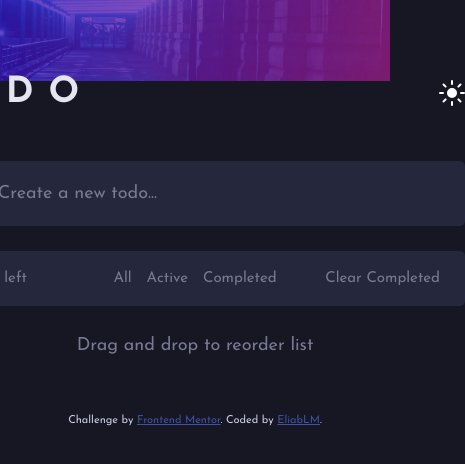
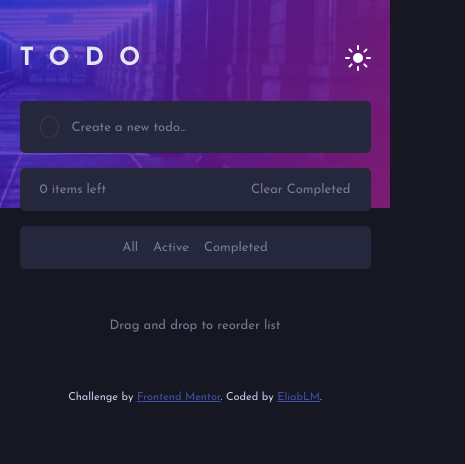
Before and after one commit to EliabLM/todo-app, a React (Create React App) app: page / in a window 390 px wide. Shown: the top 464 px of the page, 465 px wide, since content can reach past the window. Built offline with nearby package versions, Linux system fonts and the light colour scheme.

Commit message:
Agrega responsive design mobile version dark mode

```diff
--- a/src/App.css
+++ b/src/App.css
@@ -37,32 +37,50 @@ body {
 	position: relative;
 	display: flex;
 	flex-direction: column;
-	align-items: center;
-	width: 100vw;
-	height: 100vh;
 	background: var(--Very-Dark-Blue);
-	background-repeat: no-repeat;
 }
 
 .img-background {
 	position: absolute;
-	left: 0;
-	right: 0;
 	z-index: -1;
 	width: 100%;
-	margin-left: auto;
-	margin-right: auto;
+}
+
+.img-background-dark-mobile {
+	display: none;
 }
 
 .main {
-	/* outline: 1px solid white; */
+	display: flex;
 	flex-direction: column;
+	justify-content: center;
 	min-width: 540px;
-	margin-bottom: 50px;
+	margin: 0px 31.25% 80px 31.25%;
 }
 
 .drag-and-drop {
 	text-align: center;
+	font-size: 15px;
 	font-weight: 400;
 	color: var(--Dark-Grayish-Blue);
 }
+
+/* Media queries */
+@media screen and (max-width: 1000px) {
+	.img-background-dark-desktop {
+		display: none;
+	}
+
+	.img-background-dark-mobile {
+		display: block;
+	}
+
+	.main {
+		margin: 0px 5% 50px 5%;
+		min-width: 0px;
+	}
+
+	.drag-and-drop {
+		font-size: 13px;
+	}
+}
--- a/src/App.js
+++ b/src/App.js
@@ -5,6 +5,7 @@ import { CreateTodo } from './components/CreateTodo/CreateTodo';
 import { ListTodo } from './components/ListTodo/ListTodo';
 import { FilterTodo } from './components/FilterTodo/FilterTodo';
 import bgDesktopDark from './images/bg-desktop-dark.jpg';
+import bgMobileDark from './images/bg-mobile-dark.jpg';
 import './App.css';
 
 function App() {
@@ -54,7 +55,7 @@ function App() {
 		guardarTodo(nuevosTodos);
 	};
 
-	// filtrar todos con los botones all, active y completed
+	// filtrar to-dos con los botones all, active y completed
 	let mostrarTodos = [];
 	if (filtrarTodo === 'all') {
 		mostrarTodos = todos;
@@ -76,7 +77,16 @@ function App() {
 	// App UI
 	return (
 		<Fragment>
-			<img className="img-background" src={bgDesktopDark} alt="Background" />
+			<img
+				className="img-background-dark-desktop img-background"
+				src={bgDesktopDark}
+				alt="Background dark desktop"
+			/>
+			<img
+				className="img-background-dark-mobile img-background"
+				src={bgMobileDark}
+				alt="Background dark mobile"
+			/>
 			<Header />
 			<main className="main">
 				<CreateTodo agregarTodo={agregarTodo} />
--- a/src/components/CounterTodo/CounterTodo.css
+++ b/src/components/CounterTodo/CounterTodo.css
@@ -25,3 +25,18 @@
 .clear-btn:hover {
 	color: var(--Light-Grayish-Blue);
 }
+
+/* Media queries */
+@media screen and (max-width: 1000px) {
+	.CounterTodo {
+		padding: 15px 20px;
+	}
+
+	.items-left {
+		font-size: 13px;
+	}
+
+	.clear-btn {
+		font-size: 13px;
+	}
+}
--- a/src/components/CreateTodo/CreateTodo.css
+++ b/src/components/CreateTodo/CreateTodo.css
@@ -33,3 +33,21 @@
 .input::placeholder {
 	color: var(--Dark-Grayish-Blue);
 }
+
+/* Media quieries */
+@media screen and (max-width: 1000px) {
+	.createTodo {
+		padding: 15px 20px;
+		margin-bottom: 15px;
+	}
+
+	.circulo {
+		width: 22px;
+		height: 22px;
+		margin-right: 12px;
+	}
+
+	.input {
+		font-size: 13px;
+	}
+}
--- a/src/components/FilterTodo/FilterTodo.css
+++ b/src/components/FilterTodo/FilterTodo.css
@@ -1,7 +1,6 @@
 @import url('../../App.css');
 
 .FilterTodo {
-	/* outline: 1px solid white; */
 	display: flex;
 	justify-content: center;
 	align-items: center;
@@ -31,3 +30,18 @@
 .active-btn {
 	margin: 0 15px;
 }
+
+/* Media queries */
+@media screen and (max-width: 1000px) {
+	.FilterTodo {
+		width: 100%;
+		margin-top: 15px;
+		padding: 15px 20px;
+		border-radius: 5px;
+		background: var(--Very-Dark-Desaturated-Blue);
+	}
+
+	.filter-btn {
+		font-size: 13px;
+	}
+}
--- a/src/components/Header/Header.css
+++ b/src/components/Header/Header.css
@@ -1,16 +1,17 @@
 @import url('../../App.css');
 
 .header {
-	/* outline: 1px solid white; */
 	display: flex;
 	justify-content: space-between;
 	align-items: center;
 	min-width: 540px;
-	margin: 75px 0px 50px 0px;
+	margin: 75px 31.25% 50px 31.25%;
 }
 
 h1 {
+	font-size: 25px;
 	font-weight: 700;
+	text-transform: uppercase;
 	color: var(--Light-Grayish-Blue);
 	letter-spacing: 15px;
 }
@@ -18,3 +19,11 @@ h1 {
 .iconMoon {
 	display: none;
 }
+
+/* Media queries */
+@media screen and (max-width: 1000px) {
+	.header {
+		margin: 45px 5% 30px 5%;
+		min-width: 0px;
+	}
+}
--- a/src/components/ItemTodo/ItemTodo.css
+++ b/src/components/ItemTodo/ItemTodo.css
@@ -58,3 +58,18 @@
 .crossIcon-hidden:hover {
 	filter: brightness(2);
 }
+
+/* Media queries */
+@media screen and (max-width: 1000px) {
+	.itemTodo {
+		padding: 15px 20px;
+	}
+
+	.todoText {
+		font-size: 13px;
+	}
+
+	.crossIcon-hidden {
+		width: 13px;
+	}
+}
```
